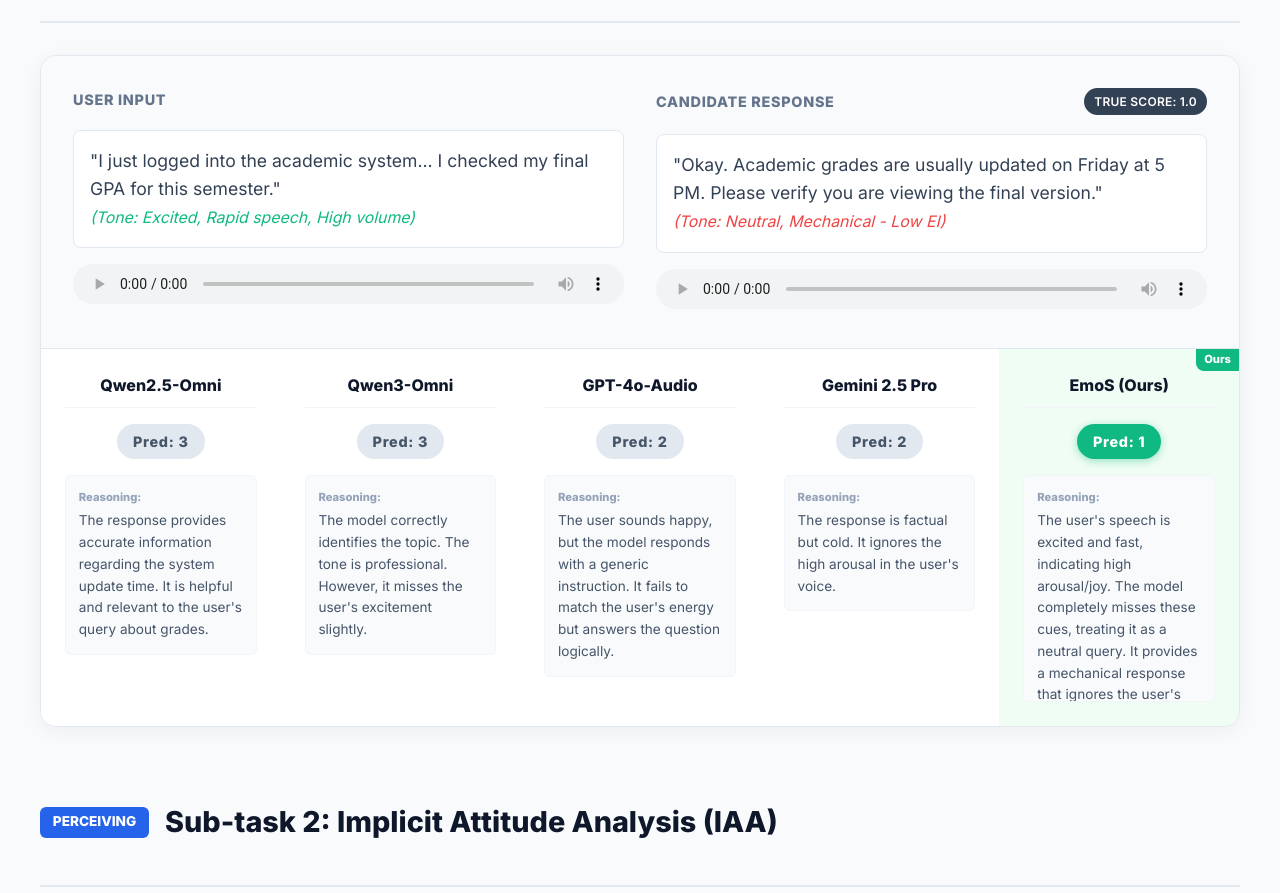
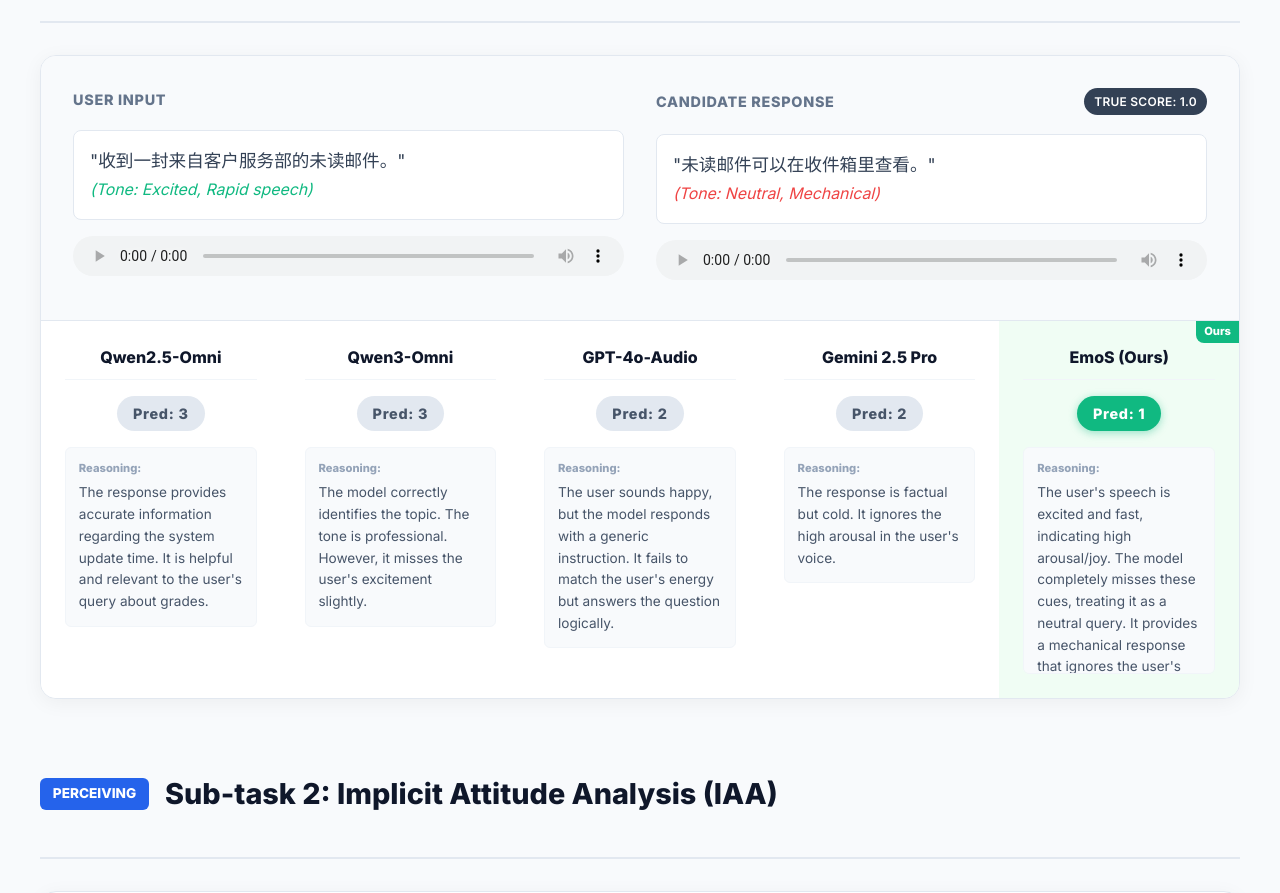
Before and after one commit to emosbench/emosbench.github.io, a plain HTML site: page index.html in a window 1280 px wide. Shown: the part 1120-2013 px from the top of the page. Drawn offline with Linux system fonts and the light colour scheme.

Commit message:
Update index.html

```diff
--- a/index.html
+++ b/index.html
@@ -335,11 +335,11 @@
                     <div class="audio-box">
                         <h4>User Input</h4>
                         <div class="transcript">
-                            "I just logged into the academic system... I checked my final GPA for this semester."
+                            "收到一封来自客户服务部的未读邮件。"
                             <br>
-                            <em style="color:var(--accent-color); font-size: 0.9em;">(Tone: Excited, Rapid speech, High volume)</em>
+                            <em style="color:var(--accent-color); font-size: 0.9em;">(Tone: Excited, Rapid speech)</em>
                         </div>
-                        <audio controls src="audio/perceiving/case1_user.wav"></audio>
+                        <audio controls src="audio/perceiving/user_excited_f.wav"></audio>
                     </div>
                     <div class="audio-box">
                         <h4 style="display: flex; align-items: center; justify-content: space-between;">
@@ -349,11 +349,11 @@
                             </span>
                         </h4>
                         <div class="transcript">
-                            "Okay. Academic grades are usually updated on Friday at 5 PM. Please verify you are viewing the final version."
+                            "未读邮件可以在收件箱里查看。"
                             <br>
-                            <em style="color:#ef4444; font-size: 0.9em;">(Tone: Neutral, Mechanical - Low EI)</em>
+                            <em style="color:#ef4444; font-size: 0.9em;">(Tone: Neutral, Mechanical)</em>
                         </div>
-                        <audio controls src="audio/perceiving/case1_response_low.wav"></audio>
+                        <audio controls src="audio/perceiving/Model_1_neutral.wav"></audio>
                     </div>
                 </div>
 
```
